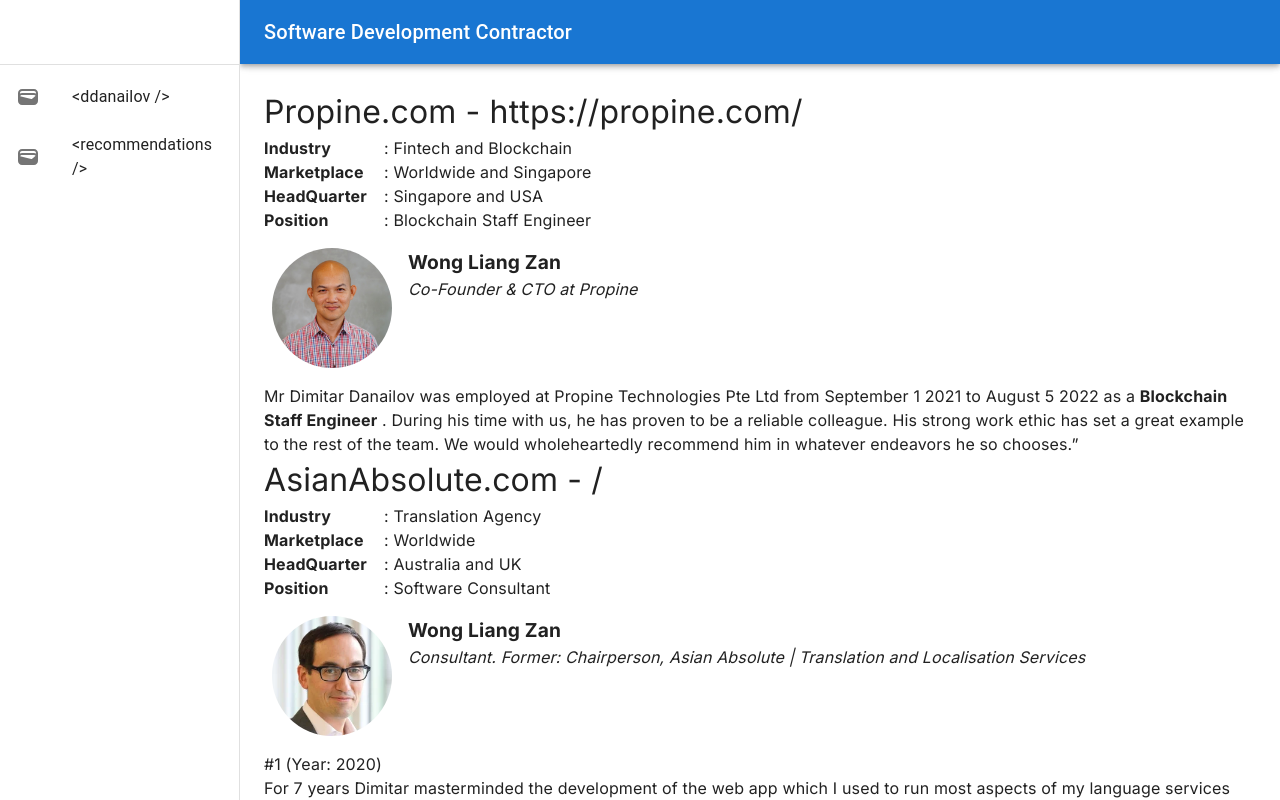
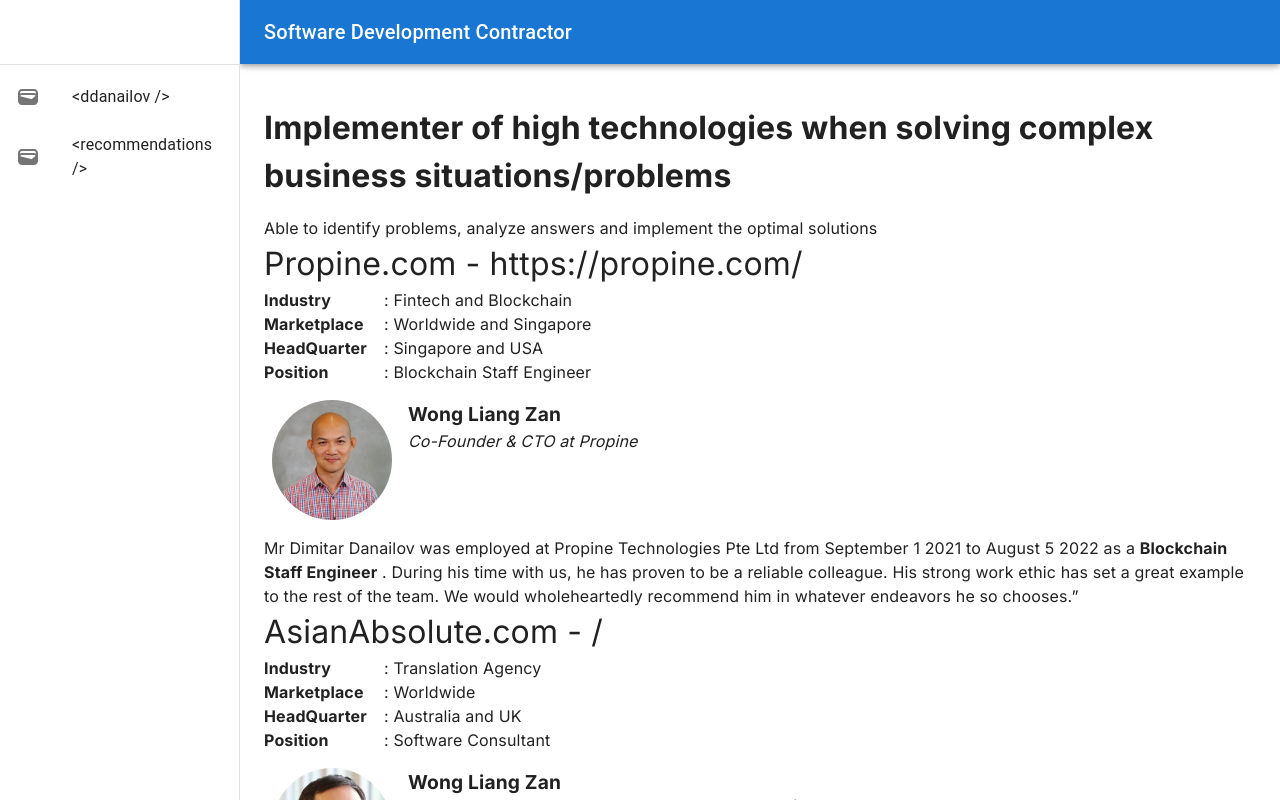
Before and after one commit to dimitardanailov/portfolio, a Next.js app in the folder apps/website/: page /recommendation-letters in a window 1280 px wide. Shown: the top 800 px of the page. Built offline with nearby package versions, Linux system fonts and the light colour scheme.

Commit message:
rollback

```diff
--- a/apps/website/src/app/recommendation-letters/Content.tsx
+++ b/apps/website/src/app/recommendation-letters/Content.tsx
@@ -16,6 +16,14 @@
 const Content = () => {
   return (
     <>
+      <Slogan>
+        Implementer of high technologies when solving complex business
+        situations/problems
+      </Slogan>
+      <h4>
+        Able to identify problems, analyze answers and implement the optimal
+        solutions
+      </h4>
       <PropineLetter />
       <AsianAbsoluteLetter />
       <ElephantstockLetter />
```
